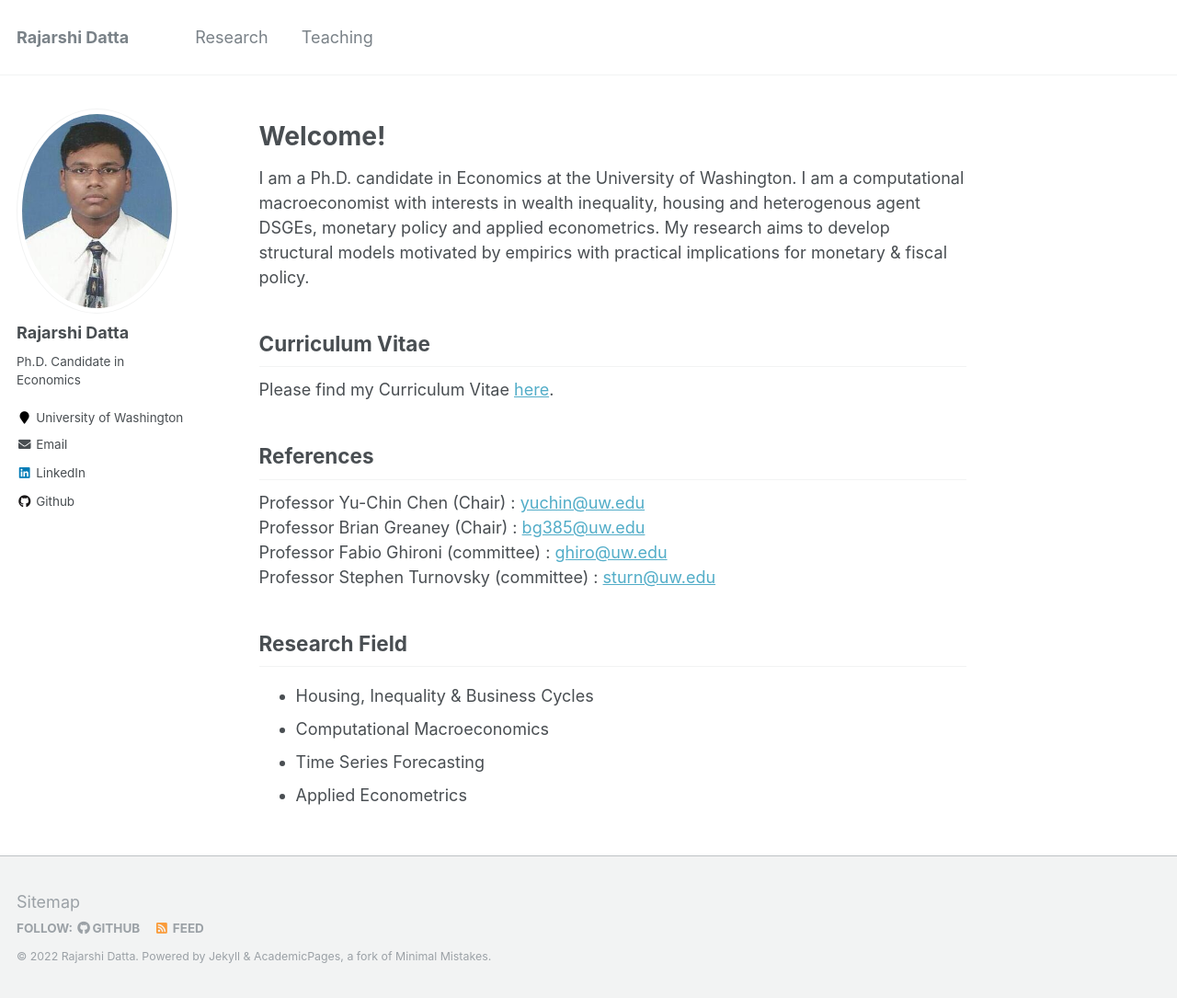
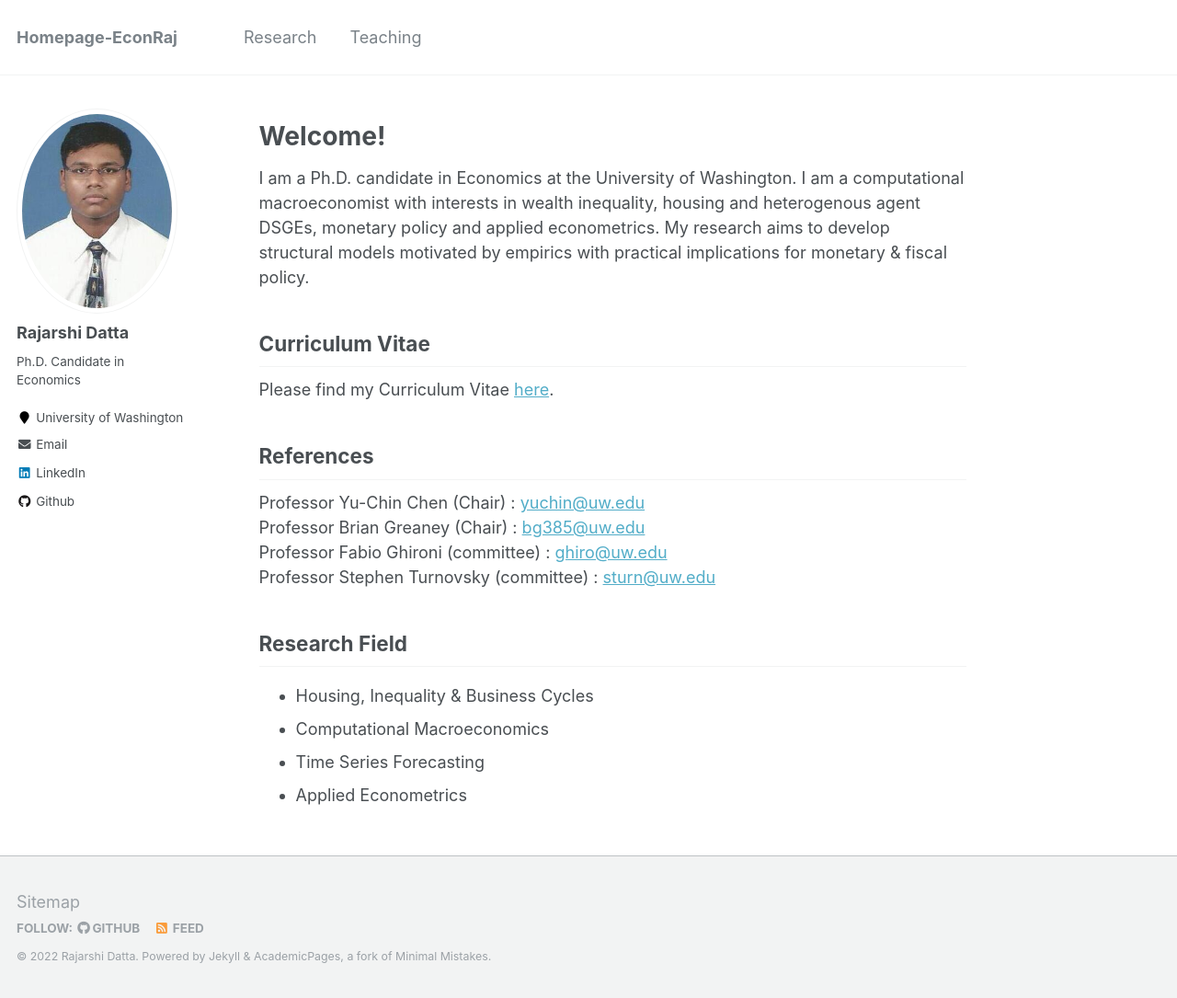
Before and after one commit to Reina-Kawai/Reina-Kawai.github.io, a Jekyll site: the page built from _pages/about.md, in a window 1280 px wide and 1085 px high. Shown: the whole window at 92% size. Built offline with Jekyll 4.4.1, drawn with Linux system fonts in a browser that asks for light colours.

Commit message:
Update _config.yml

```diff
--- a/_config.yml
+++ b/_config.yml
@@ -8,7 +8,7 @@
 
 # Site Settings
 locale                   : "en-US"
-title                    :  "Rajarshi Datta" #"EconRaj.github.io"
+title                    :  "Homepage-EconRaj" #"EconRaj.github.io"
 title_separator          : "-"
 name                     : &name "Rajarshi Datta"
 description              : &description "University of Washington"
```
